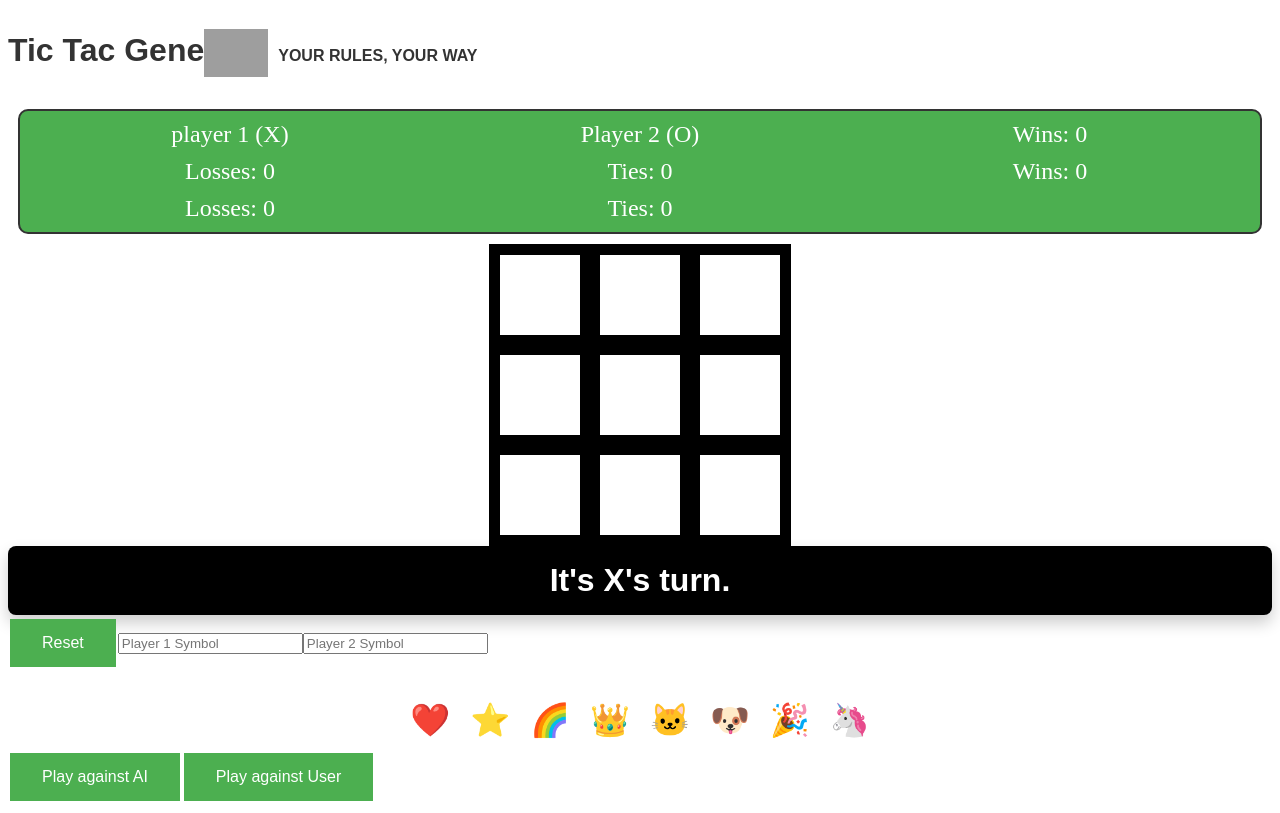
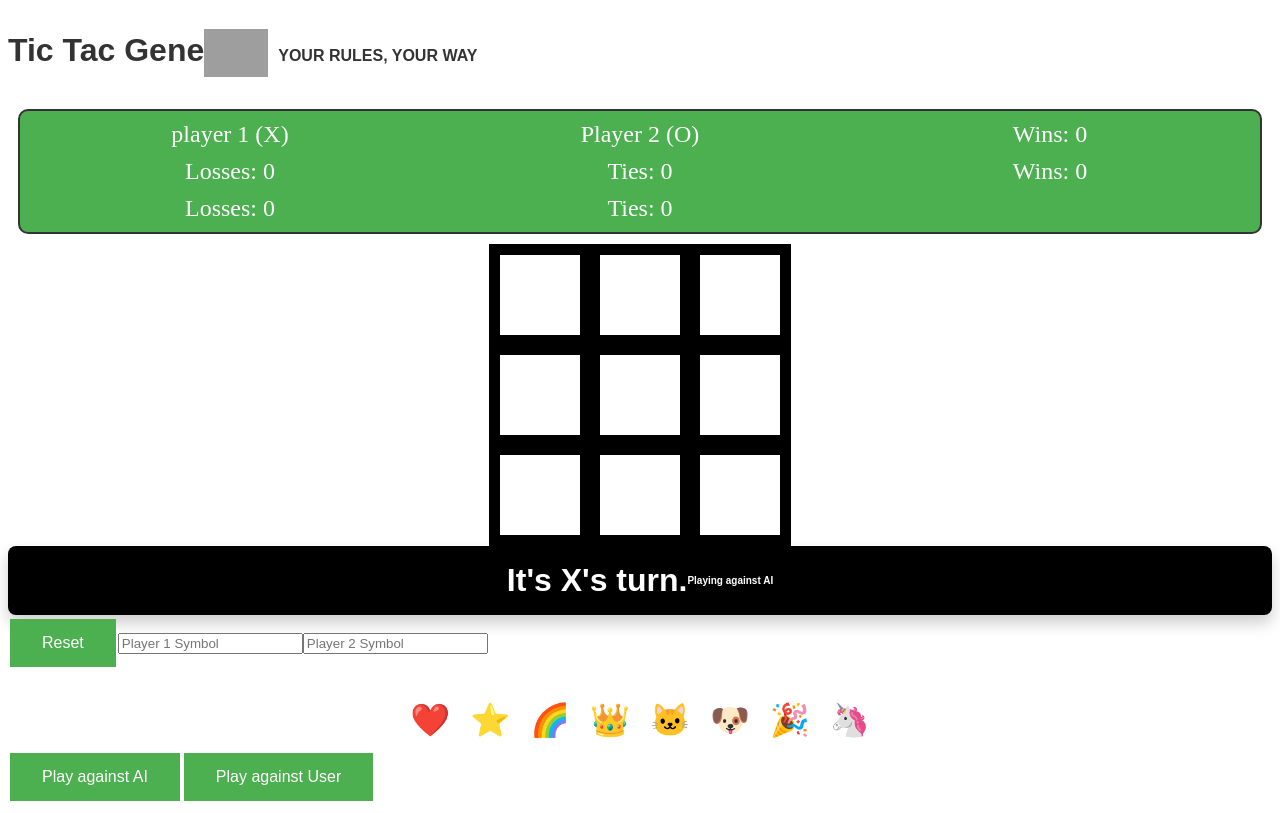
Before and after one commit to builde7b0b/Tic-Tac-Toe, a plain HTML site: page index.html in a window 1280 px wide. Both pictures are taken after a click on the button "Play against AI". Drawn offline with Linux system fonts and the light colour scheme; grey boxes are pictures that could not be loaded.

Commit message:
add text to show who playing against

```diff
--- a/script.js
+++ b/script.js
@@ -258,20 +258,40 @@ const audio = new Audio('splat.wav');
 
 const resetAudio = new Audio('break.wav')
 
+
+let gameMessage = document.createElement("div")
+
 const vsAiButton = document.createElement('button');
 vsAiButton.textContent = 'Play against AI';
 document.body.appendChild(vsAiButton);
 vsAiButton.addEventListener('click', () => {
   vsAI = true;
   player2Symbol = "🤖"; // Set the AI's symbol to the robot
+
+
+  gameMessage.innerHTML = ''; // clear previous message
+  gameMessage.textContent = "Playing against AI"
+  gameMessage.className = "game-message"
+  message.appendChild(gameMessage)
 });
+
 
 const vsUserButton = document.createElement('button');
 vsUserButton.textContent = 'Play against User';
 document.body.appendChild(vsUserButton);
 vsUserButton.addEventListener('click', () => {
   vsAI = false;
+
+
+  gameMessage.innerHTML = ''; // clear previous message
+    gameMessage.textContent = "Playing against user"
+    gameMessage.className = "game-message"
+    message.appendChild(gameMessage)
+
+
 });
+
+
 
 
 
--- a/style.css
+++ b/style.css
@@ -214,6 +214,11 @@ button:hover {
 
 }
 
+.game-message{
+    font-size: 10px;
+
+}
+
 .symbol-box {
     display: flex;
     flex-wrap: wrap;
```
Also changed, not shown: 1 other file.
